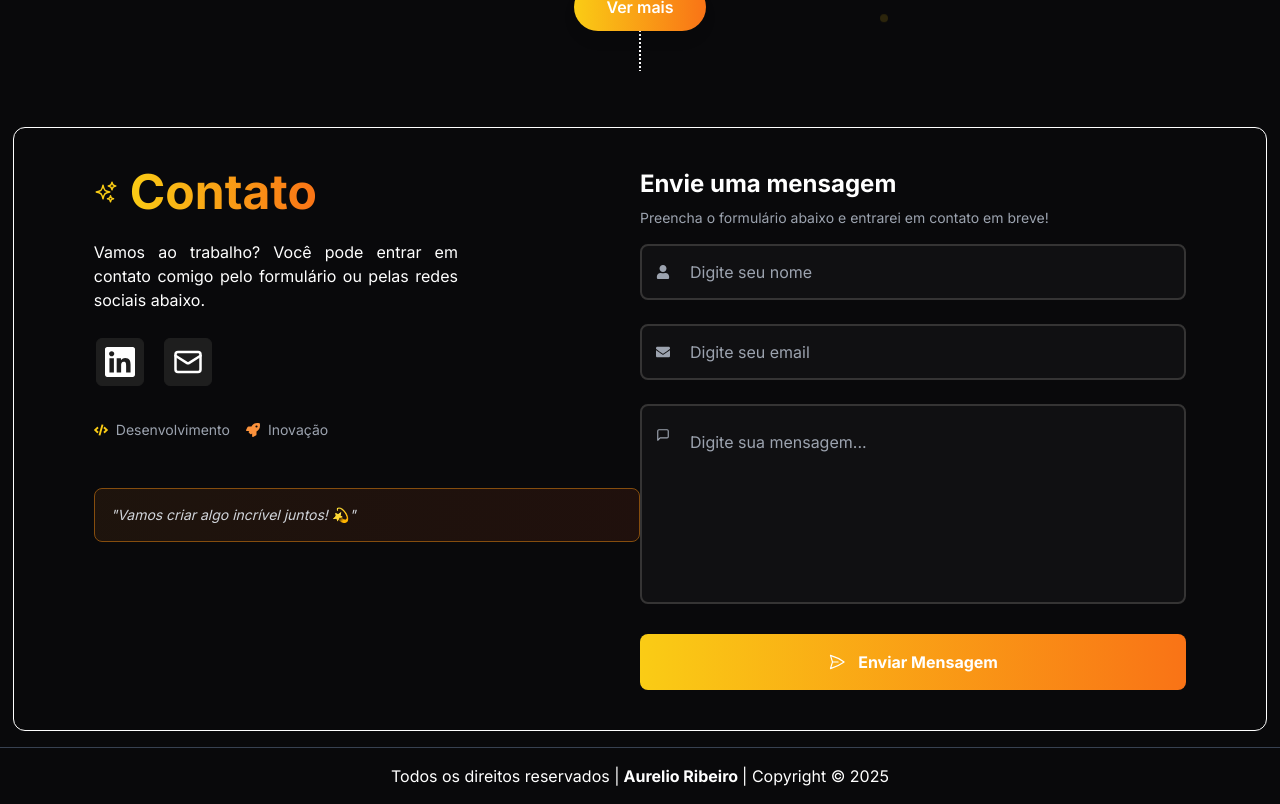
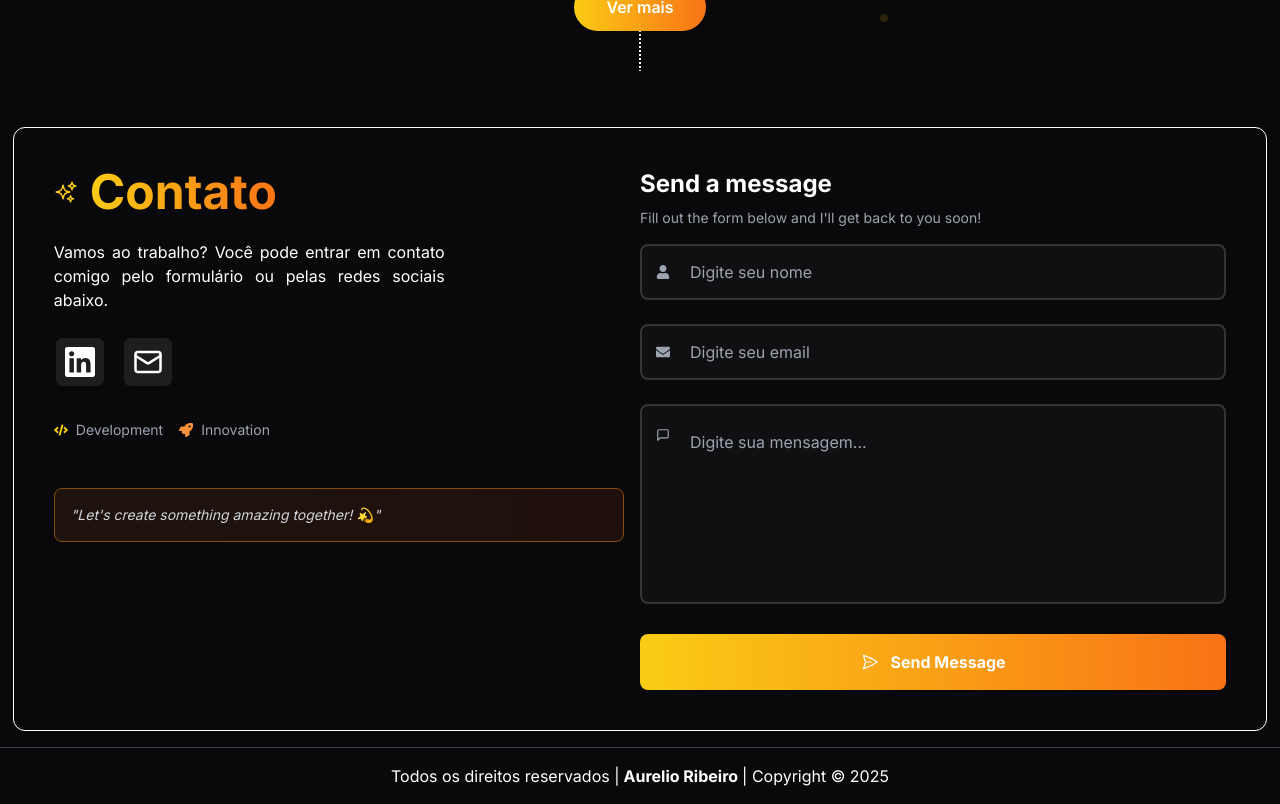
Before and after one commit to aureliodeboa/Portfolio, a Next.js app: page / in a window 1280 px wide. Shown: the part 3920-4724 px from the top of the page. Built offline with nearby package versions, Linux system fonts and the light colour scheme.

Commit message:
feat: adição de traduções e melhorias na seção de contato, incluindo novos textos e botões no formulário de envio de mensagem

```diff
--- a/locales/en.json
+++ b/locales/en.json
@@ -30,10 +30,19 @@
     "contact":{
         "title":"Contact",
         "description":"Let's go to work? You can contact me using the form or social media below.",
+        "buttons":{
+            "development":"Development",
+            "innovation":"Innovation"
+        },
         "form":{
+            "title":"Send a message",
+            "description":"Fill out the form below and I'll get back to you soon!",
             "name":"Enter your name",
             "email":"Enter your email",
-            "message":"Enter your message..."
+            "message":"Enter your message...",
+            "button":"Send Message",
+            "validation":"Fill out the form",
+            "motivational":"Let's create something amazing together! 💫"
         }
 
     },
--- a/src/components/SendEmail.tsx
+++ b/src/components/SendEmail.tsx
@@ -6,6 +6,7 @@ import { FaUser, FaEnvelope } from "react-icons/fa";
 import { LuMessageSquare } from "react-icons/lu";
 
 export const SendEmail = () =>{
+    const { t } = useTranslation();
     const [name, setName] = useState('')
     const [email, setEmail] = useState('')
     const [message, setMessage] = useState('')
@@ -14,7 +15,7 @@ export const SendEmail = () =>{
         e.preventDefault();
 
         if(name =='' || email =='' || message ==''){
-            alert("Preencha o form")
+            alert(t("contact.form.validation"))
             return;
         }
 
@@ -37,13 +38,12 @@ export const SendEmail = () =>{
         })
 
     }
-    const { t } = useTranslation();
 
     return (
       <div className="flex flex-col h-full w-full md:w-1/2 justify-between text-justify py-4 dark:text-white text-black">
         <div className="mb-4">
-          <h2 className="text-2xl font-bold text-gray-800 dark:text-white mb-2">Envie uma mensagem</h2>
-          <p className="text-sm text-gray-600 dark:text-gray-400">Preencha o formulário abaixo e entrarei em contato em breve!</p>
+          <h2 className="text-2xl font-bold text-gray-800 dark:text-white mb-2">{t("contact.form.title")}</h2>
+          <p className="text-sm text-gray-600 dark:text-gray-400">{t("contact.form.description")}</p>
         </div>
 
         <form className="form flex flex-col h-full gap-6 content-center" onSubmit={handleSendEmail}>
@@ -84,7 +84,7 @@ export const SendEmail = () =>{
             type="submit"
           >
             <HiOutlinePaperAirplane className="text-lg group-hover:translate-x-1 transition-transform duration-300" />
-            Enviar Mensagem
+            {t("contact.form.button")}
           </button>
         </form>
 
--- a/src/components/sections/Contact.tsx
+++ b/src/components/sections/Contact.tsx
@@ -18,7 +18,7 @@ export const Contact = () =>{
       };
     return(
         <section  id="contact" className="h-auto pt-14  w-full flex items-center justify-center bg-[#FFFFFF] text-black dark:bg-[#09090B] dark:text-white">
-                <div className="h-auto w-[98%] flex flex-col md:flex-row border-black dark:border-white  rounded-xl border-[1px]  py-6 px-4 sm:px-10 md:px-20 ">
+                <div className="h-auto w-[98%] flex flex-col md:flex-row border-black dark:border-white  rounded-xl border-[1px]  py-6 px-4 sm:px-10 md:px-10 ">
                     <div className="flex flex-col h-auto  md:w-1/2  text-justify py-4  gap-6">
                         <div className="flex items-center gap-3">
                             <HiOutlineSparkles className="text-yellow-400 text-2xl" />
@@ -35,18 +35,18 @@ export const Contact = () =>{
                             <div className="flex items-center gap-4 mt-4">
                                 <div className="flex items-center gap-2 text-sm text-gray-600 dark:text-gray-400">
                                     <FaCode className="text-yellow-400" />
-                                    <span>Desenvolvimento</span>
+                                    <span>{t("contact.buttons.development")}</span>
                                 </div>
                                 <div className="flex items-center gap-2 text-sm text-gray-600 dark:text-gray-400">
                                     <FaRocket className="text-orange-400" />
-                                    <span>Inovação</span>
+                                    <span>{t("contact.buttons.innovation")}</span>
                                 </div>
                             </div>
                         </div>
 
-                        <div className="mt-6 p-4 bg-gradient-to-r from-yellow-50 to-orange-50 dark:from-yellow-900/20 dark:to-orange-900/20 rounded-lg border border-yellow-200 dark:border-yellow-800">
+                        <div className="mt-6 mr-32 md:mr-4 p-4 bg-gradient-to-r from-yellow-50 to-orange-50 dark:from-yellow-900/20 dark:to-orange-900/20 rounded-lg border border-yellow-200 dark:border-yellow-800">
                             <p className="text-sm text-gray-700 dark:text-gray-300 italic">
-                                "Vamos criar algo incrível juntos! 💫"
+                                "{t("contact.form.motivational")}"
                             </p>
                         </div>
                      </div>
```
